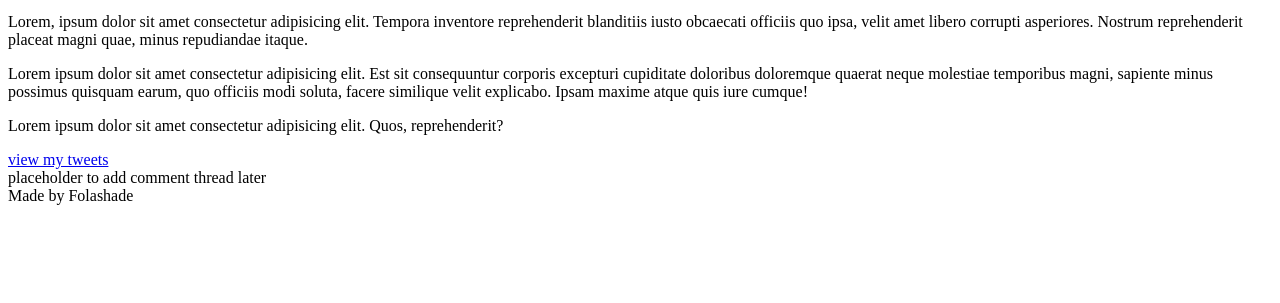
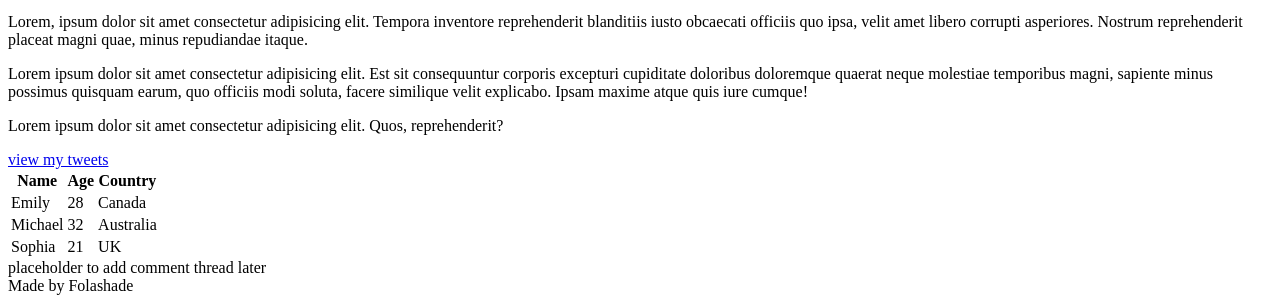
Before and after one commit to TechieBelle/My_First_Portfolio, a plain HTML site: page html_basic/index.html in a window 1280 px wide. Shown: the part 547-850 px from the top of the page. Before the commit the page ends 800 px from the top, so only its background shows below. Drawn offline with Linux system fonts and the light colour scheme.

Commit message:
added the table and its data

```diff
--- a/html_basic/index.html
+++ b/html_basic/index.html
@@ -50,9 +50,40 @@
           reprehenderit?
         </p>
         <a href="tweets.html">view my tweets</a>
+        <br />
+
+        <!-- Table -->
+        <table>
+          <thead>
+            <tr>
+              <th scope="col">Name</th>
+              <th scope="col">Age</th>
+              <th scope="col">Country</th>
+            </tr>
+          </thead>
+          <tbody>
+            <tr>
+              <td>Emily</td>
+              <td>28</td>
+              <td>Canada</td>
+            </tr>
+            <tr>
+              <td>Michael</td>
+              <td>32</td>
+              <td>Australia</td>
+            </tr>
+            <tr>
+              <td>Sophia</td>
+              <td>21</td>
+              <td>UK</td>
+            </tr>
+          </tbody>
+        </table>
       </article>
       <aside>placeholder to add comment thread later</aside>
     </main>
-    <footer>Made by Folashade<a href="http://tiktok.com" target="_blank"></a></footer>
+    <footer>
+      Made by Folashade<a href="http://tiktok.com" target="_blank"></a>
+    </footer>
   </body>
 </html>
```
